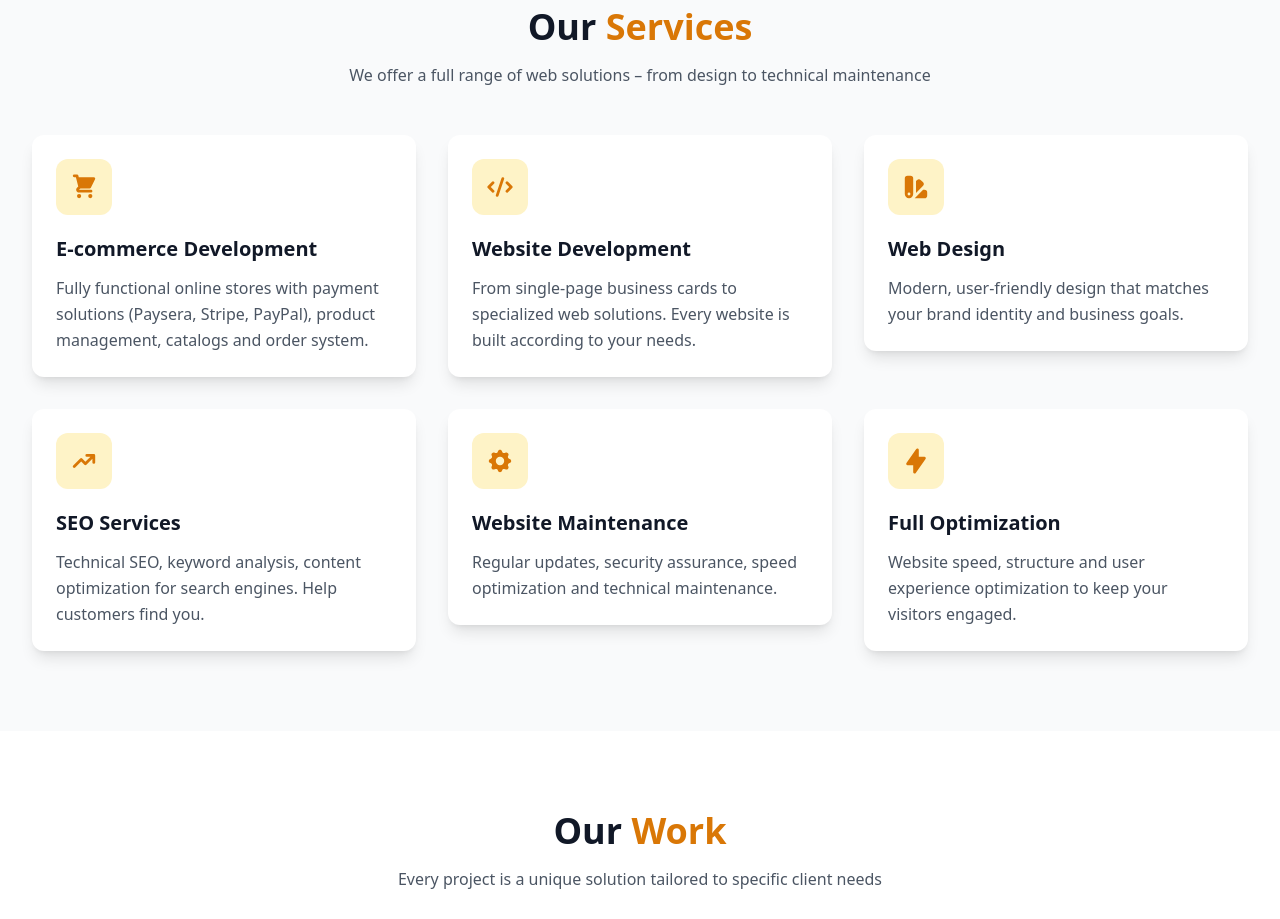
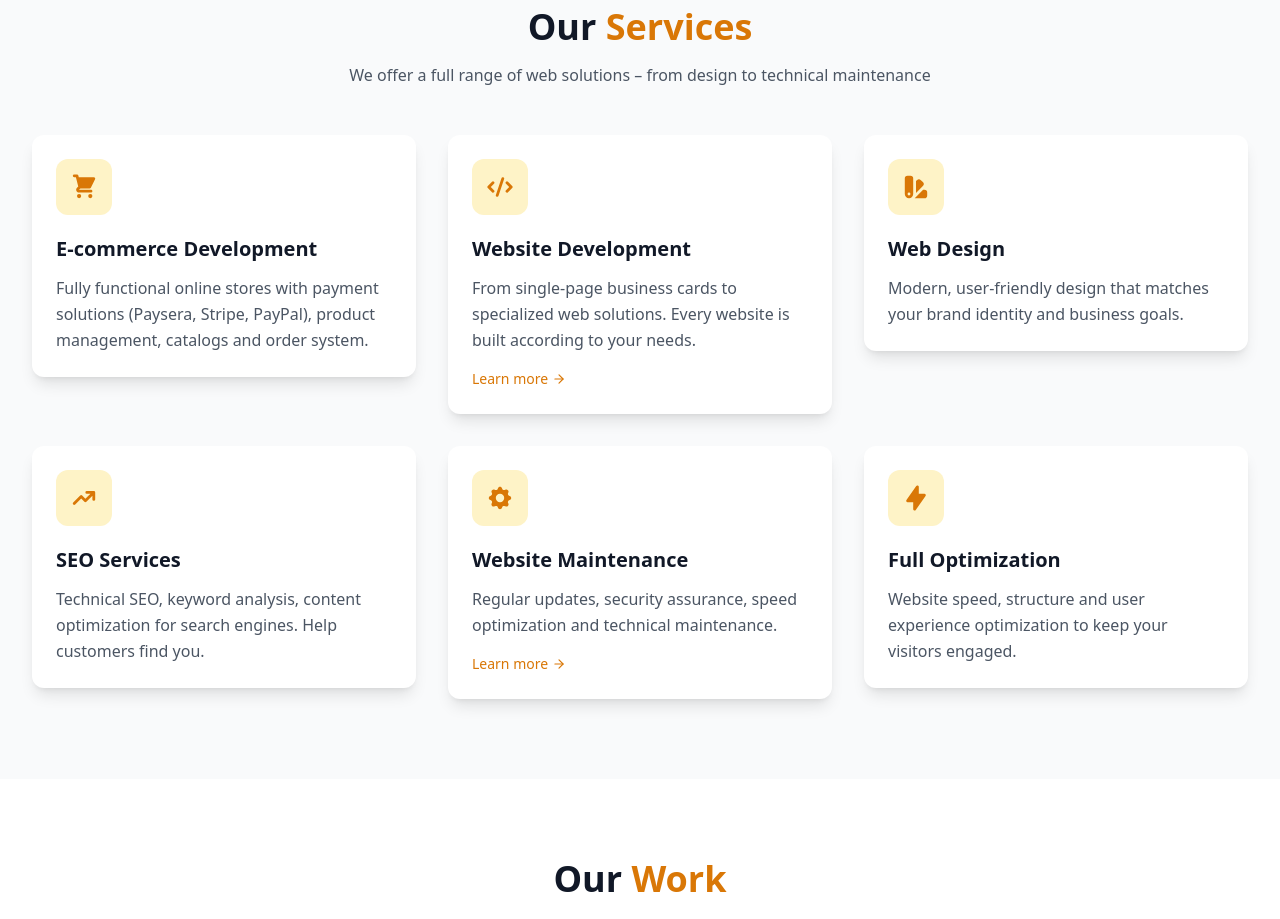
Before and after one commit to EnrikasVai/webzy, a Next.js app: page /en in a window 1280 px wide. Shown: the part 1140-2059 px from the top of the page. Built offline with nearby package versions, Linux system fonts and the light colour scheme; no server answers.

Commit message:
Links to new pages

```diff
--- a/src/components/Services.js
+++ b/src/components/Services.js
@@ -8,8 +8,10 @@ import {
   HiCog,
   HiLightningBolt,
 } from "react-icons/hi";
+import { FiArrowRight } from "react-icons/fi";
+import Link from "next/link";
 import AnimatedOnScroll from "./AnimatedOnScroll";
-import { useT } from "./LocaleProvider";
+import { useT, useLocale } from "./LocaleProvider";
 
 const services = [
   {
@@ -19,6 +21,7 @@ const services = [
   {
     icon: HiCode,
     key: "svetainiuKurimas",
+    href: { lt: "/wordpress-svetainiu-kurimas", en: "/en/wordpress-website-development" },
   },
   {
     icon: HiColorSwatch,
@@ -31,6 +34,7 @@ const services = [
   {
     icon: HiCog,
     key: "prieziura",
+    href: { lt: "/svetainiu-prieziura", en: "/en/website-maintenance" },
   },
   {
     icon: HiLightningBolt,
@@ -40,6 +44,7 @@ const services = [
 
 export default function Services() {
   const t = useT();
+  const { locale } = useLocale();
   return (
     <section id="paslaugos" className="py-20 bg-gray-50 dark:bg-gray-900">
       <div className="max-w-7xl mx-auto px-4 sm:px-6 lg:px-8">
@@ -58,6 +63,22 @@ export default function Services() {
         <div className="grid grid-cols-1 sm:grid-cols-2 lg:grid-cols-3 gap-8">
           {services.map((service, index) => (
             <AnimatedOnScroll key={index} animation={index % 2 === 0 ? "fade-in-left" : "fade-in-right"} delay={index * 0.15}>
+              {service.href ? (
+              <Link href={service.href[locale] || service.href.lt} className="card group hover:-translate-y-2 transition-all duration-300 hover:shadow-xl block">
+                <div className="w-14 h-14 bg-primary-100 dark:bg-primary-900/50 rounded-xl flex items-center justify-center mb-5 group-hover:bg-primary-600 dark:group-hover:bg-primary-600 transition-colors duration-300">
+                  <service.icon className="w-7 h-7 text-primary-600 dark:text-primary-400 group-hover:text-white transition-colors duration-300" />
+                </div>
+                <h3 className="text-xl font-bold text-gray-900 dark:text-white mb-3">
+                  {t(`services.${service.key}`)}
+                </h3>
+                <p className="text-gray-600 dark:text-gray-400 leading-relaxed">
+                  {t(`services.${service.key}Desc`)}
+                </p>
+                <span className="inline-flex items-center gap-1 mt-4 text-sm font-medium text-primary-600 dark:text-primary-400 group-hover:text-primary-700 dark:group-hover:text-primary-300 transition-colors">
+                  {locale === "en" ? "Learn more" : "Sužinokite daugiau"} <FiArrowRight className="w-3.5 h-3.5" />
+                </span>
+              </Link>
+              ) : (
               <div className="card group hover:-translate-y-2 transition-all duration-300 hover:shadow-xl">
                 <div className="w-14 h-14 bg-primary-100 dark:bg-primary-900/50 rounded-xl flex items-center justify-center mb-5 group-hover:bg-primary-600 dark:group-hover:bg-primary-600 transition-colors duration-300">
                   <service.icon className="w-7 h-7 text-primary-600 dark:text-primary-400 group-hover:text-white transition-colors duration-300" />
@@ -69,6 +90,7 @@ export default function Services() {
                   {t(`services.${service.key}Desc`)}
                 </p>
               </div>
+              )}
             </AnimatedOnScroll>
           ))}
         </div>
```
Lines whose indentation alone changed are shown as unchanged.
